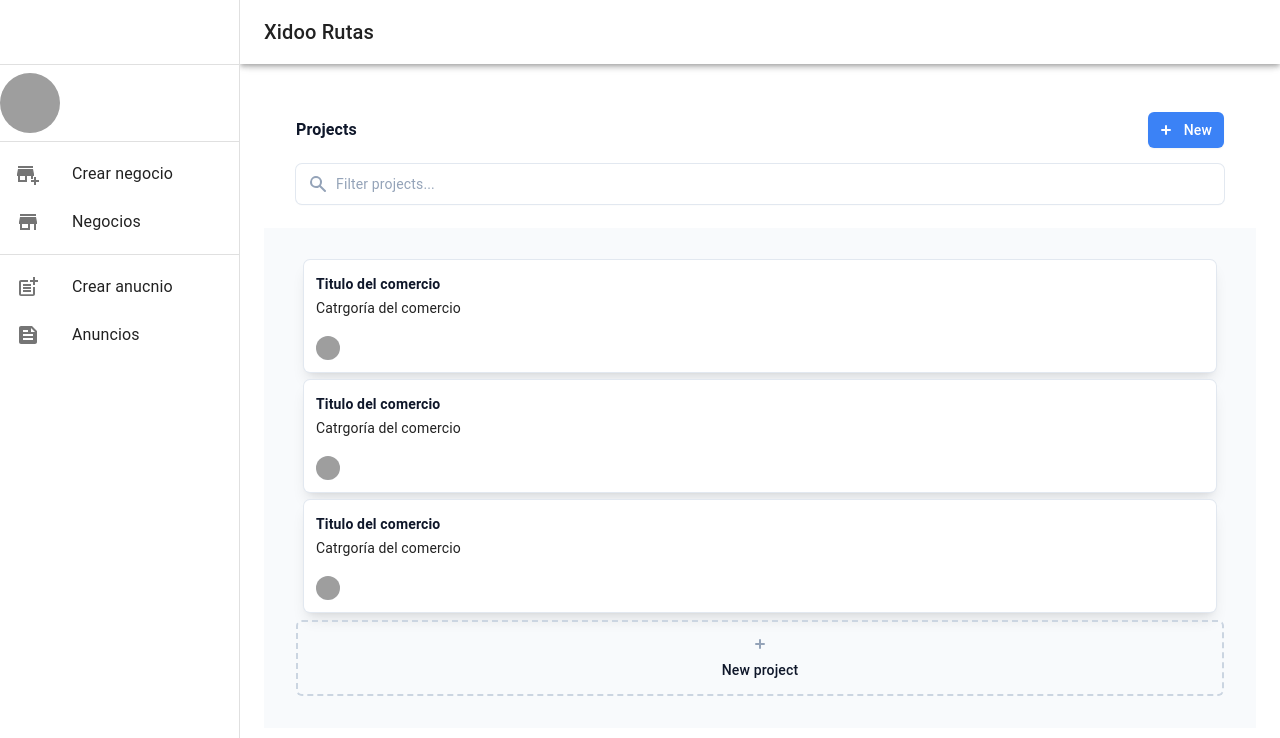
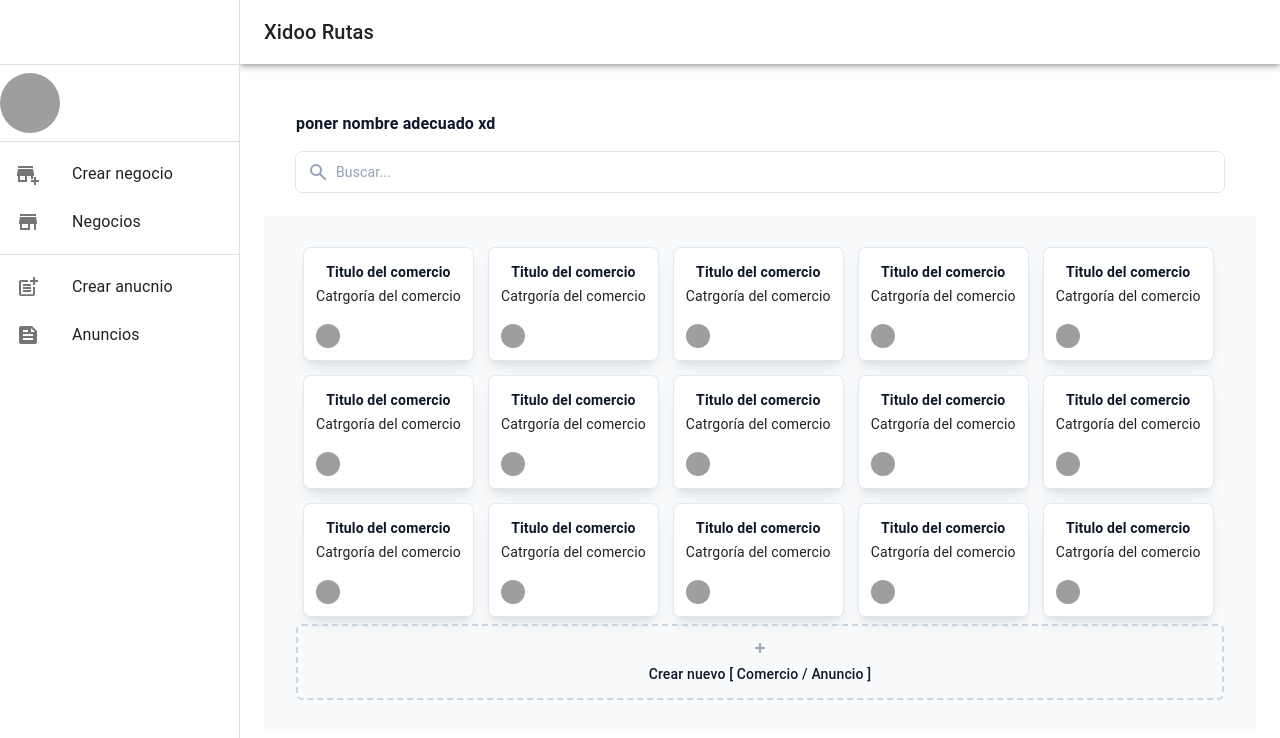
Before and after one commit to BAGCH2001/Paneles, a React (Vite) app: page /comercios in a window 1280 px wide. Shown: the top 738 px of the page. Built offline with nearby package versions, Linux system fonts and the light colour scheme; grey boxes are pictures that could not be loaded.

Commit message:
Modal alerts
Pendiente a revisar por pacha

```diff
--- a/package.json
+++ b/package.json
@@ -20,7 +20,8 @@
     "react-native-svg": "^12.1.1",
     "react-native-web": "^0.17.1",
     "react-router": "^6.7.0",
-    "react-router-dom": "^6.7.0"
+    "react-router-dom": "^6.7.0",
+    "sweetalert2": "^11.7.3"
   },
   "devDependencies": {
     "@types/react": "^18.0.26",
--- a/src/Auth/PanelAn.jsx
+++ b/src/Auth/PanelAn.jsx
@@ -1,6 +1,5 @@
 import React from 'react'
 import { Link } from 'react-router-dom';
-
 
 export const PanelAn = () => {
     return (
--- a/src/Formularios/Registro.jsx
+++ b/src/Formularios/Registro.jsx
@@ -1,5 +1,12 @@
-import React from 'react'
+import { checkReg } from '../modal/modals'
+
 export const Registro = () => {
+
+    const registroValidator = (e) =>{
+        e.preventDefault()
+        checkReg()
+    }
+
     return (
         <div class=" place-content-center m-10 flex">
             <div class="place-content-center">
@@ -87,9 +94,13 @@ export const Registro = () => {
                         </div>
                     </div>
                     <div>
-                        <button class="w- font-bold  bg-yellow-400 w-full p-2 mb-5 text-white rounded-lg hover:bg-yellow-500 cursor-pointer transition-all">
-                        Registrarse
-                        </button>
+                        <input
+                        type="submit"
+                        value={"Registrarse"}
+                        class="w- font-bold  bg-yellow-400 w-full p-2 mb-5 text-white rounded-lg hover:bg-yellow-500 cursor-pointer transition-all"
+                        onClick={registroValidator}
+                        >
+                        </input>
                     </div>
                 </div>
             </form>
--- a/src/Public/Inicio.jsx
+++ b/src/Public/Inicio.jsx
@@ -1,17 +1,70 @@
-import {Form} from "../components/Form"
-import {XidooH} from "../components/XidooH"
+import Swal from "sweetalert2"
+import { validateFormLogin } from "../modal/modals";
 
 export const Inicio = () => {
+
+  const check = (e) => {
+    e.preventDefault();
+    validateFormLogin()
+  }
+
   return (
     <div className="container flex h-screen justify-center items-center">
       <div className="flex-1 w-40 h-14"></div>
       <div className="grow h-auto mr-0">
-        <XidooH/>
+        <div className="w-auto  max-h-screen min-h-auto">
+          <img
+            className="w-auto h-52 mr-0"
+            src="https://i.ibb.co/sK4fDQm/image-5.png"
+            alt=""
+          />
+          <p className="p-2 text-lg">#ConectandoLaCiudad</p>
+          <p className=" text-slate-400 text-auto">
+            Da a concer tus negocios o manten informada a la comunidad con tus
+            anuncios.
+          </p>
+        </div>
       </div>
       <div className="grow auto mx-screen">
-        <Form/>
+        <form className="p-5 max-w-96 min-w-auto border-solid border-2 border-gray-300 rounded-lg shadow-lg">
+          <div className="mb-5">
+            <input
+              id="correo"
+              type="text"
+              placeholder="Correo electronico"
+              className="border-2 w-full p-3 placeholder-gray-400 rounded-md"
+            />
+          </div>
+          <div className="mb-5">
+            <input
+              id="contraseña"
+              type="password"
+              placeholder="Contraseña"
+              className="border-2 w-full p-3 placeholder-gray-400 rounded-md"
+            />
+          </div>
+
+          <input
+            type="submit"
+            className=" font-bold  bg-yellow-400 w-full p-2 mb-5 text-white rounded-lg hover:bg-yellow-500 cursor-pointer transition-all"
+            value={"Iniciar sesión"}
+            onClick={check}
+          />
+          <div className="text-amber-200 w-full text-center">
+            <a href="">¿Olvidaste tu contraseña?</a>
+            <hr />
+          </div>
+
+          <div className="grid place-content-center">
+            <input
+              type=""
+              className="text-center font-bold bg-gray-300 w-full p-2 mt-8 text-white rounded-lg hover: cursor-pointer transition-all"
+              value={"Crear cuenta"}
+            />
+          </div>
+        </form>
       </div>
       <div className="flex-1 w-40 h-14"></div>
     </div>
-  )
-}
+  );
+};
--- a/src/components/CardComm.jsx
+++ b/src/components/CardComm.jsx
@@ -1,8 +1,18 @@
 import React from 'react'
+import { showcard } from '../modal/modals'
 
 const CardComm = () => {
+  const show = (e) =>{
+    e.preventDefault()
+    showcard()
+  }
   return (
-    <div href="project.url" className=" hover:bg-blue-500 hover:shadow-md group rounded-md  p-3  bg-white ring-1 ring-slate-200 shadow-lg m-2">
+    <>
+      <button
+        href="project.url"
+        className=" hover:bg-blue-500 hover:shadow-md group rounded-md  p-3  bg-white ring-1 ring-slate-200 shadow-lg m-2"
+        onClick={show}
+        >
       <div className="grid sm:block lg:grid xl:block grid-cols-2 grid-rows-2 items-center">
           <div>
             <dt className="sr-only">Titulo</dt>
@@ -21,7 +31,9 @@ const CardComm = () => {
             </dd>
           </div>
         </div>
-    </div>
+      </button>
+    </>
+
   )
 }
 
--- a/src/components/Form.jsx
+++ /dev/null
@@ -1,45 +0,0 @@
-import React from 'react'
-
-export const Form = () => {
-  return (
-    <div className=" w-auto h-auto">
-        <form className="p-5 max-w-96 min-w-auto border-solid border-2 border-gray-300 rounded-lg shadow-lg">
-            <div className="mb-5">
-                <input
-                id="correo"
-                type="text"
-                placeholder="Correo electronico"
-                className="border-2 w-full p-3 placeholder-gray-400 rounded-md"
-                />
-            </div>
-            <div className="mb-5">
-                <input
-                id="contraseña"
-                type="password"
-                placeholder="Contraseña"
-                className="border-2 w-full p-3 placeholder-gray-400 rounded-md"
-                />
-            </div>
-
-            <input
-            type="submit"
-            className=" font-bold  bg-yellow-400 w-full p-2 mb-5 text-white rounded-lg hover:bg-yellow-500 cursor-pointer transition-all"
-            value={"Iniciar sesión"}
-            />
-            <div className="text-amber-200 w-full text-center">
-                <a href="">¿Olvidaste tu contraseña?</a>
-                <hr/>
-            </div>
-
-            <div className="grid place-content-center">
-                <input
-                type=""
-                className="text-center font-bold bg-gray-300 w-full p-2 mt-8 text-white rounded-lg hover: cursor-pointer transition-all"
-                value={"Crear cuenta"}
-                />
-            </div>
-
-        </form>
-    </div>
-  )
-}
--- a/src/components/NegoCard.jsx
+++ b/src/components/NegoCard.jsx
@@ -1,28 +1,20 @@
 import * as React from "react";
+import { CrateAnmuCom } from "../modal/modals";
 import CardComm from "./CardComm";
 
 export const NegoCard = () => {
+
+  const newcreate = (e) =>{
+    e.preventDefault()
+    CrateAnmuCom()
+  }
+
   return (
     <div className="">
       <section>
         <header class="bg-white space-y-4 p-4 sm:px-8 sm:py-6 lg:p-4 xl:px-8 xl:py-6">
           <div class="flex items-center justify-between">
-            <h2 class="font-semibold text-slate-900">Projects</h2>
-            <a
-              href="/"
-              class="hover:bg-blue-400 group flex items-center rounded-md bg-blue-500 text-white text-sm font-medium pl-2 pr-3 py-2 shadow-sm"
-            >
-              <svg
-                width="20"
-                height="20"
-                fill="currentColor"
-                class="mr-2"
-                aria-hidden="true"
-              >
-                <path d="M10 5a1 1 0 0 1 1 1v3h3a1 1 0 1 1 0 2h-3v3a1 1 0 1 1-2 0v-3H6a1 1 0 1 1 0-2h3V6a1 1 0 0 1 1-1Z" />
-              </svg>
-              New
-            </a>
+            <h2 class="font-semibold text-slate-900">poner nombre adecuado xd</h2>
           </div>
           <form class="group relative">
             <svg
@@ -41,8 +33,8 @@ export const NegoCard = () => {
             <input
               class="focus:ring-2 focus:ring-blue-500 focus:outline-none appearance-none w-full text-sm leading-6 text-slate-900 placeholder-slate-400 rounded-md py-2 pl-10 ring-1 ring-slate-200 shadow-sm"
               type="text"
-              aria-label="Filter projects"
-              placeholder="Filter projects..."
+              aria-label="Buscar"
+              placeholder="Buscar..."
             />
           </form>
         </header>
@@ -55,12 +47,25 @@ export const NegoCard = () => {
           <CardComm/>
           <CardComm/>
           <CardComm/>
+          <CardComm/>
+          <CardComm/>
+          <CardComm/>
+          <CardComm/>
+          <CardComm/>
+          <CardComm/>
+          <CardComm/>
+          <CardComm/>
+          <CardComm/>
+          <CardComm/>
+          <CardComm/>
+          <CardComm/>
         </li>
 
           <li class="flex">
-            <a
+            <button
               href="#"
               class="hover:border-blue-500 hover:border-solid hover:bg-white hover:text-blue-500 group w-full flex flex-col items-center justify-center rounded-md border-2 border-dashed border-slate-300 text-sm leading-6 text-slate-900 font-medium py-3"
+              onClick={newcreate}
             >
               <svg
                 class="group-hover:text-blue-500 mb-1 text-slate-400"
@@ -68,11 +73,12 @@ export const NegoCard = () => {
                 height="20"
                 fill="currentColor"
                 aria-hidden="true"
+
               >
                 <path d="M10 5a1 1 0 0 1 1 1v3h3a1 1 0 1 1 0 2h-3v3a1 1 0 1 1-2 0v-3H6a1 1 0 1 1 0-2h3V6a1 1 0 0 1 1-1Z" />
               </svg>
-              New project
-            </a>
+              Crear nuevo [ Comercio / Anuncio ]
+            </button>
           </li>
         </ul>
 
--- a/src/components/XidooH.jsx
+++ /dev/null
@@ -1,12 +0,0 @@
-import React from 'react'
-import imgs from '../js/imgs'
-
-export const XidooH = () => {
-  return (
-    <div className="w-auto  max-h-screen min-h-auto">
-        <img className="w-auto h-52 mr-0" src="https://i.ibb.co/sK4fDQm/image-5.png" alt="" />
-        <p className="p-2 text-lg">#ConectandoLaCiudad</p>
-        <p className=" text-slate-400 text-auto">Da a concer tus negocios o manten informada a la comunidad con tus anuncios.</p>
-    </div>
-  )
-}
--- a/src/js/imgs.js
+++ /dev/null
@@ -1,13 +0,0 @@
-import img from "../img/logo.png";
-import imgFavicon from "../img/favicon.png";
-
-export default[
-    {
-        "title":"Xidoo Rutas",
-        "img":img
-    },
-    {
-        "title":"Xidoo Rutas favicon",
-        "img":imgFavicon
-    }
-]
--- /dev/null
+++ b/src/modal/modals.js
@@ -0,0 +1,52 @@
+import CardComm from "../components/CardComm";
+import Swal from "sweetalert2"
+
+export const validateFormLogin = () => {
+    Swal.fire({
+        icon: 'error',
+        title: 'Es necesario rellenar todos los campos',
+        text: 'Intentelo de nuevo',
+        showConfirmButton: false,
+        timer: 2500
+      })
+}
+
+export const checkReg = () =>{
+    Swal.fire({
+        icon: 'error',
+        title: 'Todos los campos deben ser obligatorios',
+        text: 'Por favor, llena todos los campos para conrinuar con el registro',
+        showConfirmButton: false,
+        timer: 2500
+    });
+}
+
+export const CrateAnmuCom = () =>{
+    Swal.fire({
+        title: 'Que deseas crear?',
+        showConfirmButton: true,
+        showDenyButton: true,
+        showCancelButton: false,
+        confirmButtonText: 'Comercio',
+        denyButtonText: `Anuncios`,
+        confirmButtonColor: '#EAB308',
+        denyButtonColor: '#EAB308',
+        cancelButtonColor: '#d1320f ',
+        // customClass: {
+        //     CancelButton: ''
+        // }
+    }).then((option) => {
+        if (option.isConfirmed) {
+            window.open('addcom', '_blank');
+        } else if (option.isDenied) {
+            window.open('addanu', '_blank');
+        }
+    })
+}
+
+
+export const showcard = () =>{
+    Swal.fire({
+        backdrop: false
+    })
+}
```
Also changed, not shown: 1 other file (tests, documents, lock files or other folders). Lines whose indentation alone changed are shown as unchanged.
